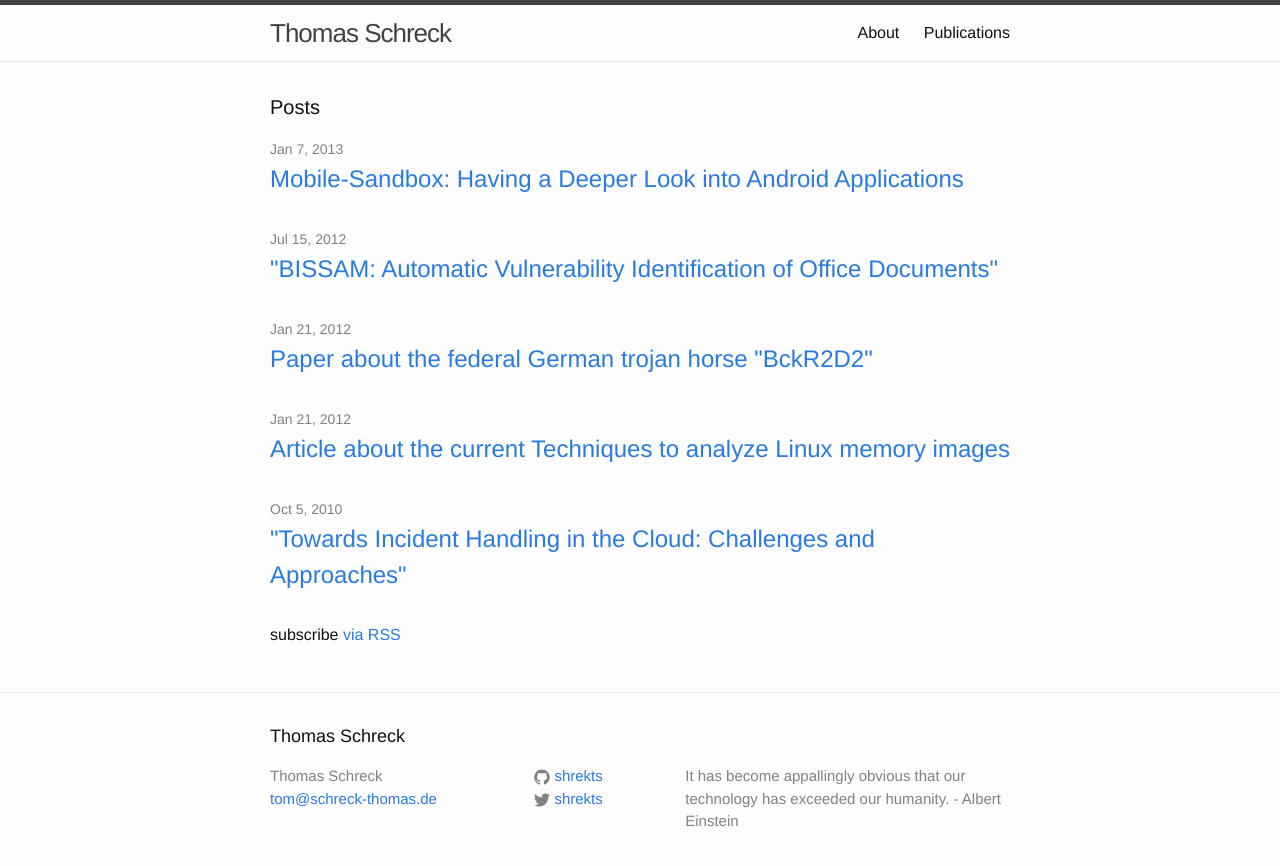
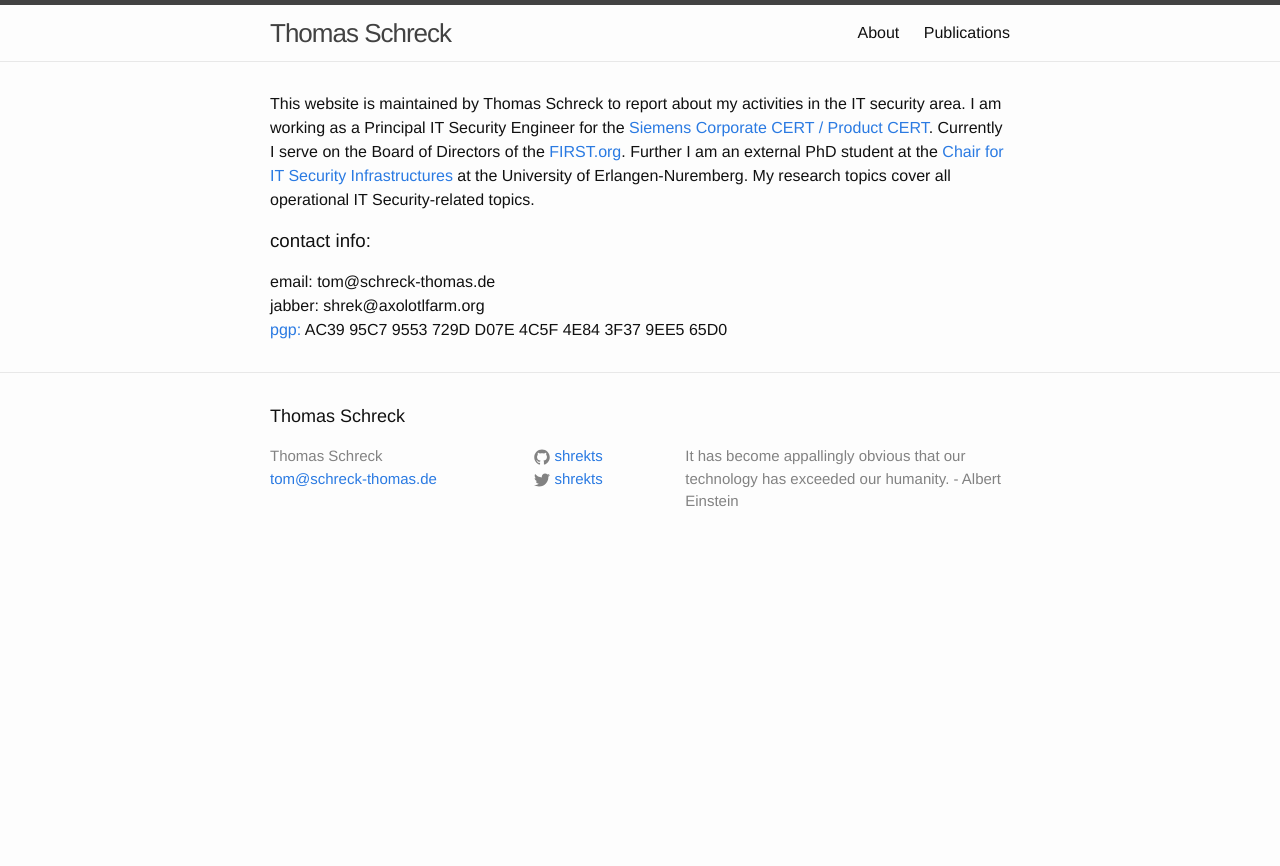
Before and after one commit to thomas-schreck/schreck-thomas.de, a Jekyll site: the page built from index.html, in a window 1280 px wide. Shown: the top 866 px of the page. Built offline with Jekyll 4.4.1, drawn with Linux system fonts in a browser that asks for light colours.

Commit message:
some changes

```diff
--- a/_posts/2010-10-05-towards-incident-handling-in-the-cloud-challenges-and-approaches.markdown
+++ /dev/null
@@ -1,9 +0,0 @@
----
-layout: post
-status: publish
-published: true
-title: ! '"Towards Incident Handling in the Cloud: Challenges and Approaches"'
----
-<p>Recently we studied various aspects about the incident handling in cloud environments from a customer and provider perspective. Our paper about challenges and approaches was accepted at the ACM Cloud Computing Security Workshop (<a href="http://crypto.cs.stonybrook.edu/ccsw10">CCSW 2010</a>).</p>
-<p><strong>Abstract</strong></p>
-<blockquote>Security incident handling, an integral part of security management, treats detection and analysis of security incidents as well as the subsequent response (i.e.,&nbsp; containment, eradication, and recovery.) Existing processes and methods for incident handling are geared towards infrastructures and operational models that will be increasingly outdated by cloud computing.  This paper examines, how the changes introduced by cloud computing influence the incident handling process.  It identifies problems that cloud customers encounter in each of the incident handling steps and provides possible approaches and corresponding challenges.  The identified approaches provide guidance for cloud customers and cloud service providers towards effective incident handling in the cloud; the identified challenges may serve as basis for a research agenda in cloud incident handling.</blockquote>
--- a/_posts/2012-01-21-paper-about-the-federal-german-trojan-horse-bckr2d2.markdown
+++ /dev/null
@@ -1,9 +0,0 @@
----
-layout: post
-status: publish
-published: true
-title: Paper about the federal German trojan horse "BckR2D2"
----
-<p>Recently we analyzed different versions of the federal German trojan "BckR2D2" ("Staatstrojaner" or "Bundestrojaner"). We wrote a paper about this analysis and it has been accepted at the <a title="GI SICHERHEIT 2012" href="http://sicherheit2012.cased.de/" target="_blank">GI SICHERHEIT 2012</a> conference. A technical report is also available <a title="here" href="http://www.opus.ub.uni-erlangen.de/opus/volltexte/2012/3036/pdf/codename_bavaria.pdf" target="_blank">here</a>. Due to the German focus, both papers are written in German language.</p>
-<p><strong>Abstract</strong></p>
-<blockquote><p>Im Oktober 2011 erregte die Ver&ouml;ffentlichung von Details &uuml;ber die inzwischen meist als BckR2D2 bezeichnete Schadsoftware &ouml;ffentliches Aufsehen. Mitglieder des Chaos Computer Club e.V. ver&ouml;ffentlichten einen ersten Bericht &uuml;ber die Funktionsweise des Trojaners, dem weitere Analysen folgten. In dieser Arbeit geben wir einen &Uuml;berblick &uuml;ber die bislang ver&ouml;ffentlichen Einzelberichte und &uuml;ber die verschiedenen Komponenten der Schadsoftware sowie deren Funktionsweise. Hierzu pr&auml;sentiert diese Arbeit die wesentlichen Ergebnisse einer ausf&uuml;hrlichen Analyse aller Komponenten des Trojaners und geht insbesondere auf Unterschiede zwischen den beiden bislang bekannten Varianten BckR2D2-I und II ein. Ziel dieser Arbeit ist auch die kritische &Uuml;berpr&uuml;fung der von anderen Autoren getroffenen Aussagen &uuml;ber die Schadsoftware.</blockquote></p>
--- a/_posts/2012-07-15-bissam-automatic-vulnerability-identification-of-office-documents.markdown
+++ /dev/null
@@ -1,10 +0,0 @@
----
-layout: post
-status: publish
-published: true
-title: ! '"BISSAM: Automatic Vulnerability Identification of Office Documents"'
----
-<p>BISSAM is one of our internally developed analysis system to faster react on malicious office documents. The aim of the system is to identify the vulnerability exploited. Our paper about the system was accepted at the <a href="http://www.syssec-project.eu/dimva-2012/" title="9th Conference on Detection of Intrusions and Malware & Vulnerability Assessment" target="_blank">9th Conference on<br />
-Detection of Intrusions and Malware & Vulnerability Assessment</a>. </p>
-<p><strong>Abstract</strong></p>
-<blockquote><p>In recent years attackers have changed their attack vector from the operating system level to the application level. Particularly, attackers concentrate their efforts on finding vulnerabilities in common trusted office applications such as Microsoft Office and Adobe Acrobat. In this paper, we present a novel approach to identify the actual vulnerability exploited by a malicious document. We achieve this as follows: We analyze the malicious document in a sandbox. In this sandbox we open the document with the appropriate application and log information about the execution path by using binary instrumentation. This approach allows us also to identify embedded malicious code. In a continuous process we search for security-relevant changes in the vendor's application patches and automatically generate vulnerability signatures. Applying these signatures to the execution path log, we are able to determine whether a malicious document exploits a known security flaw and, if so, which vulnerability is used.</blockquote></p>
--- a/_posts/2013-01-07-mobile-sandbox-having-a-deeper-look-into-android-applications.markdown
+++ /dev/null
@@ -1,14 +0,0 @@
----
-layout: post
-status: publish
-published: true
-title: ! 'Mobile-Sandbox: Having a Deeper Look into Android Applications'
----
-<p>Our paper "Mobile-Sandbox: Having a Deeper Look into Android Applications" got accepted at the <a title="ACM SAC 2013" href="http://www.acm.org/conferences/sac/sac2013/" target="_blank">ACM SAC&rsquo;13</a> conference. The aim of the work was to build a system which automatically analyzes Android applications:</p>
-<p><strong>Abstract</strong></p>
-<blockquote><p><em>Smartphones in general and Android in particular are increasingly shifting into the focus of cybercriminals. For understanding the threat to security and privacy it is important for security researchers to analyze malicious software written for these systems. The exploding number of Android malware calls for automation in the analysis. In this paper, we present <strong><a title="Mobile-Sandbox" href="http://www.mobile-sandbox.com" target="_blank">Mobile-Sandbox</a></strong>, a system designed to automatically analyze Android applications in two novel ways: </em></p>
-<ul>
-<li>it combines static and dynamic analysis, i.e., results of static analysis are used to guide dynamic analysis and extend coverage of executed code, and</li>
-<li>it uses specific techniques to log calls to native (i.e., "non-Java") APIs.</li><br />
-</ul>
-For this paper we evaluated the system with more than 36,000 applications from Asian third-party mobile markets and found that 24% of them actually use native calls in their code.</blockquote><br />
--- a/index.html
+++ b/index.html
@@ -1,23 +1,19 @@
 ---
 layout: default
 ---
+<p>This website is maintained by Thomas Schreck to report about my activities in
+the IT security area. I am working as a Principal IT Security Engineer for the
+<a href="http://www.siemens.com/cert" target="_blank">Siemens Corporate CERT /
+Product CERT</a>. Currently I serve on the Board of Directors of the <a
+href="http://www.first.org" target="_blank">FIRST.org</a>. Further I am an
+external PhD student at the <a href="http://www1.informatik.uni-erlangen.de/"
+target="_blank">Chair for IT Security Infrastructures</a> at the University of
+Erlangen-Nuremberg. My research topics cover all operational IT Security-related
+topics.
 
-<div class="home">
-
-  <h1 class="page-heading">Posts</h1>
-
-  <ul class="post-list">
-    {% for post in site.posts %}
-      <li>
-        <span class="post-meta">{{ post.date | date: "%b %-d, %Y" }}</span>
-
-        <h2>
-          <a class="post-link" href="{{ post.url | prepend: site.baseurl }}">{{ post.title }}</a>
-        </h2>
-      </li>
-    {% endfor %}
-  </ul>
-
-  <p class="rss-subscribe">subscribe <a href="{{ "/feed.xml" | prepend: site.baseurl }}">via RSS</a></p>
-
-</div>
+<h3>contact info:</h3>
+email: tom@schreck-thomas.de<br />
+jabber: shrek@axolotlfarm.org<br />
+<a title="pgp certificate"
+href="http://pgp.mit.edu/pks/lookup?op=get&search=0x4e843f379ee565d0"
+target="_blank">pgp:</a> AC39 95C7 9553 729D D07E 4C5F 4E84 3F37 9EE5 65D0
```
Also changed, not shown: _posts/2012-01-21-article-about-the-current-techniques-to-analyze-linux-memory-images.markdown (deleted, +0 -7 lines).
